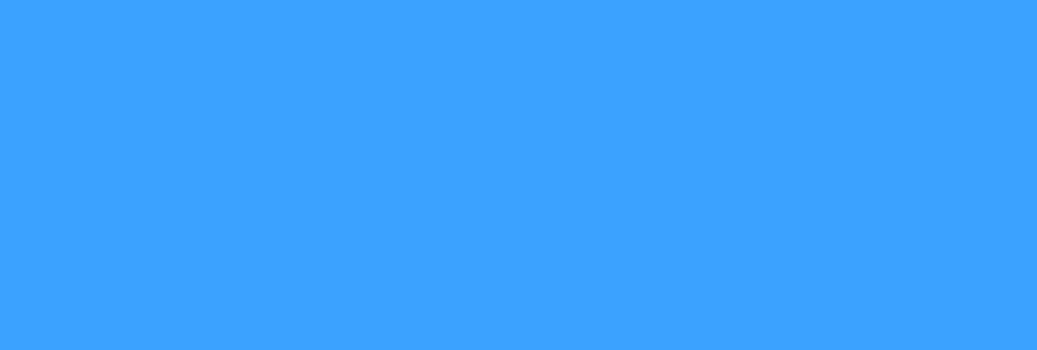
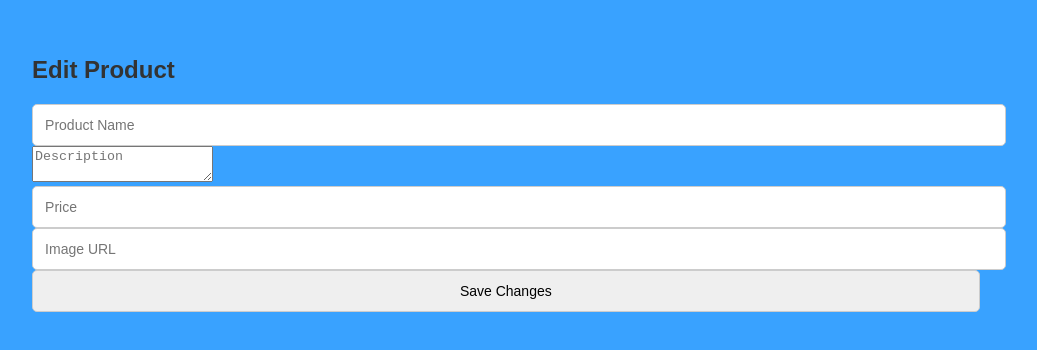
Before and after one commit to Monish892/-Ecommerce-Follow-Along, a React (Vite) app in the folder frontend/: page /page in a window 1280 px wide. Before the commit this address had no page. Shown: the part 226-576 px from the top of the page, without its empty margins (148-1185 px from the left). Built offline with nearby package versions, Linux system fonts and the light colour scheme; no server answers.

Commit message:
files added for mlestone-13

```diff
--- a/frontend/src/App.jsx
+++ b/frontend/src/App.jsx
@@ -8,6 +8,8 @@ import { useState } from 'react';
 import LoginForm from './Login';
 import SignupForm from './components/Signup';
 import ProductList from './components/productlist';
+import ProductCard from './components/productcard';
+import EditProductPage from './components/productpage';
 
 
 const App = () => {
@@ -24,7 +26,8 @@ return (
   <Route path='/login' element = {<LoginForm user={user}/>}/>
   <Route path='/form' element = {<ProductForm/>}/>
   <Route path='/product' element = {<ProductList/>}/>
-
+  <Route path='/card' element = {<ProductCard/>}/>
+  <Route path='/page' element = {<EditProductPage/>}/>
 </Routes>
 
 </BrowserRouter>
--- a/frontend/src/components/productcard.jsx
+++ b/frontend/src/components/productcard.jsx
@@ -1,12 +1,13 @@
 import React from "react";
 import "./productcard.css";
 
-function ProductCard({ productName, productImage, productPrice }) {
+function ProductCard({ productName, productImage, productPrice, product , onEdit }) {
   return (
     <div className="card">
       <img src={productImage} alt={productName} className="card-image" />
       <h2 className="card-title">{productName}</h2>
       <p className="card-price">${productPrice}</p>
+      <button onClick={()=>onEdit(product)}>Edit</button>
     </div>
   );
 }
--- /dev/null
+++ b/frontend/src/components/productpage.jsx
@@ -0,0 +1,72 @@
+import React, { useState, useEffect } from 'react';
+import { useParams } from 'react-router-dom';
+
+const EditProductPage = () => {
+    const { id } = useParams();
+    const [product, setProduct] = useState({ name: '', description: '', price: '', image: '' });
+
+    useEffect(() => {
+        fetch(`/api/products/${id}`)
+            .then((res) => res.json())
+            .then((data) => setProduct(data))
+            .catch((err) => console.error('Error fetching product data:', err));
+    }, [id]);
+
+    const handleChange = (e) => {
+        const { name, value } = e.target;
+        setProduct((prev) => ({ ...prev, [name]: value }));
+    };
+
+    const handleSubmit = (e) => {
+        e.preventDefault();
+
+        fetch(`/api/products/${id}`, {
+            method: 'PUT',
+            headers: { 'Content-Type': 'application/json' },
+            body: JSON.stringify(product),
+        })
+            .then((res) => res.json())
+            .then((updatedProduct) => {
+                alert('Product updated successfully!');
+            })
+            .catch((err) => console.error('Error updating product:', err));
+    };
+
+    return (
+        <div>
+            <h2>Edit Product</h2>
+            <form onSubmit={handleSubmit}>
+                <input
+                    type="text"
+                    name="name"
+                    value={product.name}
+                    onChange={handleChange}
+                    placeholder="Product Name"
+                />
+                <textarea
+                    name="description"
+                    value={product.description}
+                    onChange={handleChange}
+                    placeholder="Description"
+                />
+                <input
+                    type="number"
+                    name="price"
+                    value={product.price}
+                    onChange={handleChange}
+                    placeholder="Price"
+                />
+                <input
+                    type="text"
+                    name="image"
+                    value={product.image}
+                    onChange={handleChange}
+                    placeholder="Image URL"
+                />
+                <button type="submit">Save Changes</button>
+            </form>
+        </div>
+    );
+};
+
+export default EditProductPage;
```
Also changed, not shown: 2 other files (tests, documents, lock files or other folders).
